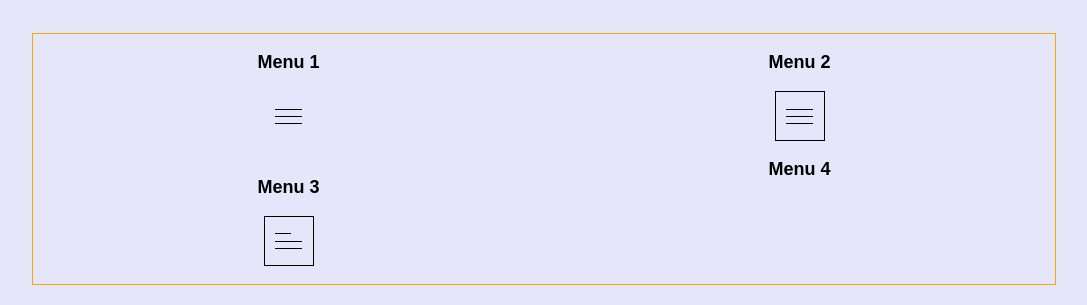
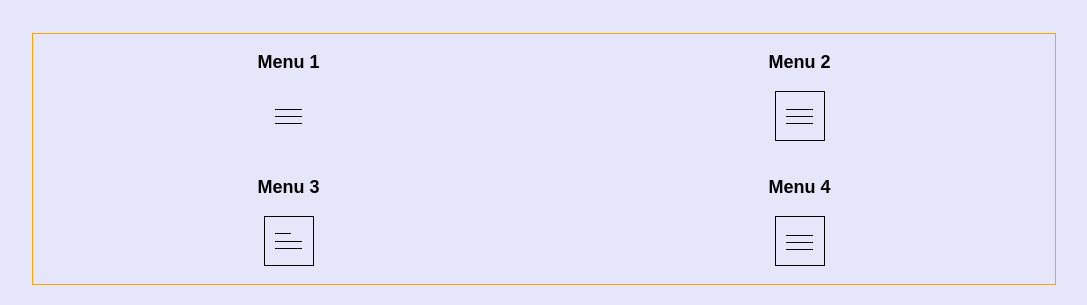
Before and after one commit to driyant/hamburger-menu, a plain HTML site: page index.html in a window 1280 px wide. Shown: the part 117-422 px from the top of the page, without its empty margins (96-1183 px from the left). Drawn offline with Linux system fonts and the light colour scheme.

Commit message:
Add animation for menu button 4

```diff
--- a/css/style.css
+++ b/css/style.css
@@ -249,6 +249,9 @@ h1 {
 }
 
 
+/* End Menu Button 3 */
+
+
 /* Animation For Menu Button 3 */
 
 .hamburger__wrapper .menu__3 .menu__btn__3.open .line__2 {
@@ -270,7 +273,77 @@ h1 {
 /* Animation For Menu Button 3 */
 
 
+/* ===================== End Syle Menu-3 ===================== */
+
+
+/* ===================== Syle Menu-4 ===================== */
+
+.hamburger__wrapper .menu__4 {
+    display: flex;
+    justify-content: center;
+    align-items: center;
+    flex-flow: column wrap;
+    margin: 1rem 0;
+}
+
+
+/* Menu Button 1 */
+
+.hamburger__wrapper .menu__4 .menu__btn__4 {
+    display: flex;
+    justify-content: flex-start;
+    align-items: center;
+    flex-flow: column wrap;
+    border: 1px solid black;
+    height: 50px;
+    width: 50px;
+    margin-top: 1rem;
+    cursor: pointer;
+    transition: 1s ease-in-out;
+}
+
+.hamburger__wrapper .menu__4 .menu__btn__4 .line__1,
+.hamburger__wrapper .menu__4 .menu__btn__4 .line__2,
+.hamburger__wrapper .menu__4 .menu__btn__4 .line__3 {
+    background-color: black;
+    width: 1.5rem;
+    height: 1px;
+    transition: 1s ease;
+}
+
+.hamburger__wrapper .menu__4 .menu__btn__4 .line__1 {
+    margin-top: 18px;
+}
+
+.hamburger__wrapper .menu__4 .menu__btn__4 .line__2 {
+    margin: 6px 0;
+}
+
+
 /* End Menu Button 3 */
+
+
+/* Animation For Menu Button 4 */
+
+.hamburger__wrapper .menu__4 .menu__btn__4.open {
+    border-radius: 50%;
+}
+
+.hamburger__wrapper .menu__4 .menu__btn__4.open .line__1 {
+    transform: rotate(45deg) translate(5px, 5px);
+}
+
+.hamburger__wrapper .menu__4 .menu__btn__4.open .line__3 {
+    transform: rotate(-45deg) translate(5px, -5px);
+}
+
+.hamburger__wrapper .menu__4 .menu__btn__4.open .line__2 {
+    transform: translateX(-41px);
+    background: transparent;
+}
+
+
+/* Animation For Menu Button 4 */
 
 
 /* ===================== End Syle Menu-3 ===================== */
```
